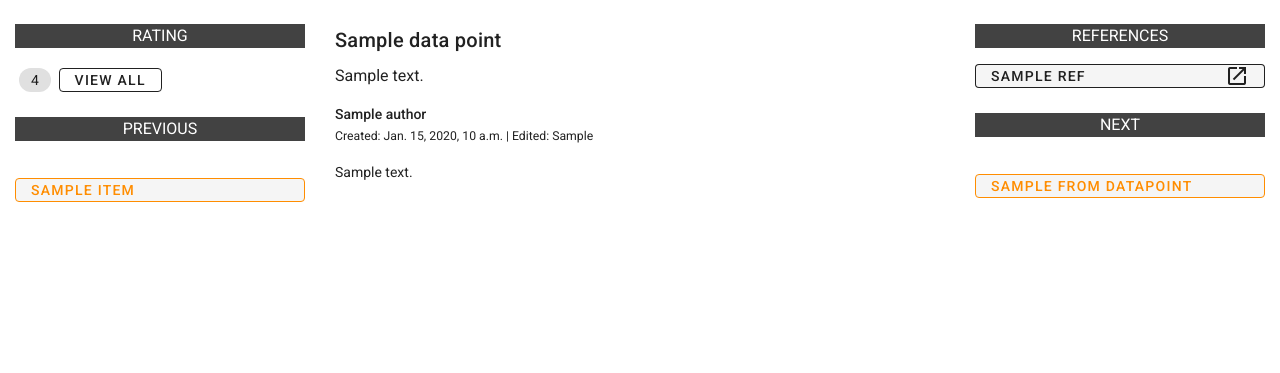
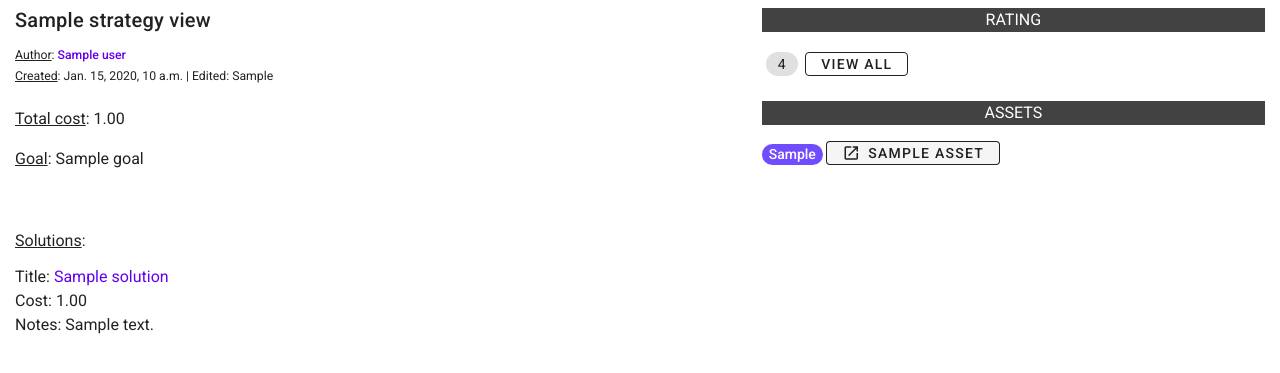
Before and after one commit to idetra/terraformus, a Django app: template terraformus/core/templates/strategy/strategy.html in a window 1280 px wide. Shown: the part 56-429 px from the top of the page. Run offline with Django 3.2, Linux system fonts and the light colour scheme; the template is opened without the code that fills it: most values are stand-ins (such as "Sample title", 1, 10 or a date in 2020); some libraries are stand-ins or nearby versions.

Commit message:
strategy page developed

```diff
--- a/terraformus/core/models.py
+++ b/terraformus/core/models.py
@@ -131,6 +131,9 @@ class Solution(models.Model):
     def __str__(self):
         return self.title
 
+    def total_full_cost(self):
+        return sum(lifecycle_instance.total_aggregated_cost() for lifecycle_instance in self.lifecycle_set.all())
+
     def average_rating(self):
         """returns the average rating for each content"""
         return Rating.objects.filter(solution=self).aggregate(avg_rating=Avg('rate'))["avg_rating"] or 0
@@ -236,6 +239,9 @@ class Strategy(models.Model):
     def __str__(self):
         return self.title
 
+    def total_full_cost(self):
+        return sum(sol.solution.total_full_cost() for sol in self.solutions.all())
+
     def average_rating(self):
         """returns the average rating for each content"""
         return Rating.objects.filter(strategy=self).aggregate(avg_rating=Avg('rate'))["avg_rating"] or 0
--- a/terraformus/core/templates/strategy/strategy.html
+++ b/terraformus/core/templates/strategy/strategy.html
@@ -1,51 +1,13 @@
 {% extends "base.html" %}
 {% load static %}
+{% load humanize %}
 {% load i18n %}
 
 {% block content %}
 
-    <div class="row mt-4">
+    <div class="row">
 
-        <div class="col-md-3">
-
-            {#            <button class="btn btn-xs btn-outline-dark bg-light" onclick="goBack()">Back</button><br><br>#}
-
-            <p class="text-center text-white bg-dark">RATING</p>
-
-            <span class="chip chip-xs rating">{{ data_point.average_rating }}</span>
-            <a class="btn btn-xs btn-outline-dark px-n5" data-toggle="modal" data-target="#datapoint_ratings_{{ data_point.id }}">View all</a>
-            {% if user.is_authenticated and data_point.author != request.user%}
-{#                <a class="btn btn-xs btn-outline-dark bg-light" href="{% url 'rate' data_point.slug %}">Rate</a>#}
-{#                <a class="btn btn-xs btn-outline-dark bg-light" href="{% url 'report' data_point.slug %}">Report</a>#}
-            {% endif %}
-
-            <br>
-            <br>
-
-            <p class="text-center text-white bg-dark">PREVIOUS</p>
-            {% for item in data_point.connects_to.all %}
-                {% if item.author == data_point.author %}
-                    <a class="btn btn-xs btn-outline-dark bg-light d-flex justify-content-start mb-1" href="{% url 'datapoint' item.uuid item.slug %}">
-
-{#                    <a class="btn btn-xs btn-outline-dark bg-light d-flex justify-content-start mb-1" href="{% url 'datapoint' item.slug %}" data-toggle="tooltip" data-placement="right" title="{{ item.title }}">#}
-                        {{ item.title|truncatechars:35 }}
-                    </a>
-                {% endif %}
-            {% endfor %}
-
-            <br>
-
-            {% for item in data_point.connects_to.all %}
-                {% if item.author != data_point.author %}
-                    <a class="btn btn-xs btn-outline-warning bg-light d-flex justify-content-start mb-1" href="{% url 'datapoint' item.uuid item.slug %}">
-                        {{ item.title|truncatechars:35 }}
-                    </a>
-                {% endif %}
-            {% endfor %}
-
-        </div>
-
-        <div class="col-md-6">
+        <div class="col col-md-7 mt-1">
 
             {% if message %}
                 <div class="alert alert-warning alert-dismissible fade show text-center" role="alert">
@@ -56,95 +18,94 @@
                 </div>
             {% endif %}
 
-            <h6 class="selectable-text">{{ data_point.title }}</h6>
-            <p>{{ data_point.description }}</p>
-{#            Unique ID: <span class="selectable-text bg-light">{{ data_point.unique_id }}</span>#}
-{#            <p class="text-left">Author: <a href="{% url 'author' data_point.author.username %}">#}
-                <b>{{ data_point.author.get_full_name}}</b></a>
+            <h6 class="selectable-text">{{ strategy_view.title }}</h6>
+            <small class="text-left"><u>Author</u>: <a href="{% url 'author' strategy_view.user.username %}">
+                <b>{{ strategy_view.user.get_full_name}}</b></a>
             <br>
-                <small>Created: {{ data_point.created_at }} | Edited: {{ data_point.last_edited }}</small>
-            </p>
+                <u>Created</u>: {{ strategy_view.created_at }} | Edited: {{ strategy_view.last_edited }}
+            </small>
+            <br><br>
 
-            {% if data_point.author == request.user %}
-                <div class="row mb-3">
-                    <div class="col text-center">
+            {% if strategy_view.user == request.user %}
 
-                        <a class="btn btn-xs btn-outline-dark bg-light mr-5" href="{% url 'edit_datapoint' data_point.slug %}">
+                <a class="btn btn-xs btn-outline-dark bg-light mr-1" href="{% url 'edit_strategy' strategy_view.uuid %}">
                     <span class="material-icons md-18 mr-2">edit</span> Edit
                 </a>
-
-                        <a class="btn btn-xs btn-danger ml-5" data-toggle="modal" data-target="#delete_datapoint_{{ data_point.slug }}">
+                <a class="btn btn-xs btn-danger" data-toggle="modal" data-target="#delete_solution_{{ strategy_view.slug }}">
                     <span class="material-icons md-18 mr-2">delete</span> Delete
                 </a>
-
+                <br><br>
                 <!-- Delete Modal -->
-                        <div class="modal fade" id="delete_datapoint_{{ data_point.slug }}" tabindex="-1" aria-labelledby="delete_datapoint" aria-hidden="true">
+                <div class="modal fade" id="delete_solution_{{ strategy_view.slug }}" tabindex="-1" aria-labelledby="delete_solution" aria-hidden="true">
                     <div class="modal-dialog">
                         <div class="modal-content">
                             <div class="modal-body text-left">
-                                        <p>Are you sure you want to delete the data point</p>
-                                        <p>"{{ data_point.title }}" ?</p>
+                                <p>Are you sure you want to delete the strategy</p>
+                                <p>"{{ strategy_view.title }}" ?</p>
                                 <p>This may lead to discontinuity:</p>
-                                        <p>- All connections that depend on this data point will be severed</p>
-                                        <p>- That includes all connections made by other users</p>
-                                        <a class="btn btn-outline-danger" href="{% url 'delete_datapoint' data_point.slug %}">Yes, delete</a>
+                                <p>- All connections that depend on this strategy will be severed</p>
+                                <a class="btn btn-outline-danger" href="{% url 'delete_solution' strategy_view.uuid %}">Yes, delete</a>
                             </div>
                         </div>
                     </div>
                 </div>
-                    </div>
-                </div>
+
             {% endif %}
 
-            {{ data_point.content|safe }}
-            <br>
+            <p><u>Total cost</u>: {{ strategy_view.total_full_cost|floatformat:2|intcomma }}</p>
+
+            <p><u>Goal</u>: {{ strategy_view.goal }}</p>
 
         </div>
 
-        <div class="col-md-3">
+        <div class="col col-md-5 mt-2">
 
-            <p class="text-center text-white bg-dark">REFERENCES</p>
-            {% for ref in data_point.reference_set.all|dictsortreversed:"scientific" %}
-                <a class="btn btn-xs btn-outline-dark bg-light d-flex justify-content-between mb-1" target="_blank" href="{{ ref.url }}">
-{#                <a class="btn btn-xs btn-outline-dark bg-light d-flex justify-content-between mb-1" target="_blank" href="{{ ref.url }}" data-toggle="tooltip" data-placement="left" title="{{ ref.title }}">#}
-                    {% if ref.scientific %}
-                    <span class="badge badge-warning badge-before">Sci</span>
+            <p class="text-center text-white bg-dark">RATING</p>
+
+            <span class="chip chip-xs rating">{{ strategy_view.average_rating }}</span>
+            <a class="btn btn-xs btn-outline-dark px-n5" data-toggle="modal" data-target="#datapoint_ratings_{{ strategy_view.id }}">View all</a>
+            {% if user.is_authenticated and strategy_view.user != request.user %}
+                <a class="btn btn-xs btn-outline-dark bg-light" href="{% url 'rate' strategy_view.slug %}">Rate</a>
+                <a class="btn btn-xs btn-outline-dark bg-light" href="{% url 'report' strategy_view.slug %}">Report</a>
             {% endif %}
-                    {{ ref.title|truncatechars:30 }} <span class="material-icons">open_in_new</span>
-                </a>
-            {% endfor %}
 
             <br>
-
-            <p class="text-center text-white bg-dark">NEXT</p>
-            {% for item in data_point.to_connections.all %}
-                {% if item.from_datapoint.author == data_point.author %}
-                    <a class="btn btn-xs btn-outline-dark bg-light d-flex justify-content-start mb-1" href="{% url 'datapoint' item.from_datapoint.uuid item.from_datapoint.slug %}">
-
-{#                    <a class="btn btn-xs btn-outline-dark bg-light d-flex justify-content-start mb-1" href="{% url 'datapoint' item.from_datapoint.slug %}" data-toggle="tooltip" data-placement="left" title="{{ item.from_datapoint.title }}">#}
-                        {{ item.from_datapoint.title|truncatechars:35 }}
-                    </a>
-                {% endif %}
-            {% endfor %}
-
             <br>
 
-            {% for item in data_point.to_connections.all %}
-                {% if item.from_datapoint.author != data_point.author %}
-                    <a class="btn btn-xs btn-outline-warning bg-light d-flex justify-content-start mb-1" href="{% url 'datapoint' item.from_datapoint.uuid item.from_datapoint.slug %}">
-                        {{ item.from_datapoint.title|truncatechars:35 }}
-                    </a>
+            <p class="text-center text-white bg-dark">ASSETS</p>
+            {%  for asset in external_assets %}
+                {% if strategy_view.user == request.user %}
+                    <a class="" href="{% url 'edit_external_asset' 'solution' asset.uuid %}"><span class="material-icons md-18">edit</span></a>
                 {% endif %}
+                <span class="badge badge-pill badge-info">{{ asset.get_type_display }}</span>
+                <a class="btn btn-xs btn-outline-dark bg-light mb-1" target="_blank" href="{{ asset.url }}">
+                    <span class="material-icons md-18 mr-2">open_in_new</span>
+                    {{ asset|truncatechars:42 }} </a>
+                <br>
             {% endfor %}
 
         </div>
 
     </div>
 
+    <br>
+    <br>
+
+    <div class="row">
+        <div class="col col-12">
+            <p><u>Solutions</u>:</p>
+            {% for solution in strategy_view.solutions.all %}
+                <p class="mt-n1">Title: <a href="{% url 'solution' solution.solution.uuid solution.solution.slug %}">{{ solution.solution.title }}</a></p>
+                <p class="mt-n3">Cost: {{ solution.solution.total_full_cost|floatformat:2|intcomma }}</p>
+                <p class="mt-n3">Notes: {{ solution.notes }}</p>
+                <br>
+            {% endfor %}
+        </div>
+    </div>
 
 
     <!-- View all ratings Modal -->
-    <div class="modal fade" id="datapoint_ratings_{{ data_point.id }}" tabindex="-1" aria-labelledby="datapoint_ratings" aria-hidden="true">
+    <div class="modal fade" id="datapoint_ratings_{{ strategy_view.id }}" tabindex="-1" aria-labelledby="datapoint_ratings" aria-hidden="true">
         <div class="modal-dialog modal-dialog-scrollable modal-lg">
             <div class="modal-content">
                 <div class="modal-body">
@@ -154,7 +115,7 @@
                         <a href="{% url 'author' item.author.username %}">{{ item.author.get_full_name }}</a> rated {{ item.rate }}<br>
                         Comment:<br>{{ item.comment }}<br><br>
                         <small>Last edited: {{ item.last_edited }}</small>
-                        {% if data_point.author == request.user %}
+                        {% if strategy_view.author == request.user %}
                             <br>
                             <a class="btn btn-xs btn-outline-dark bg-light mr-5" href="{% url 'rating_reply' item.id %}">
                                 Reply
```
Also changed, not shown: terraformus/core/templates/solution/solution.html (+14 -6 lines), terraformus/core/views.py (+3 -32 lines). Lines whose indentation alone changed are shown as unchanged.
